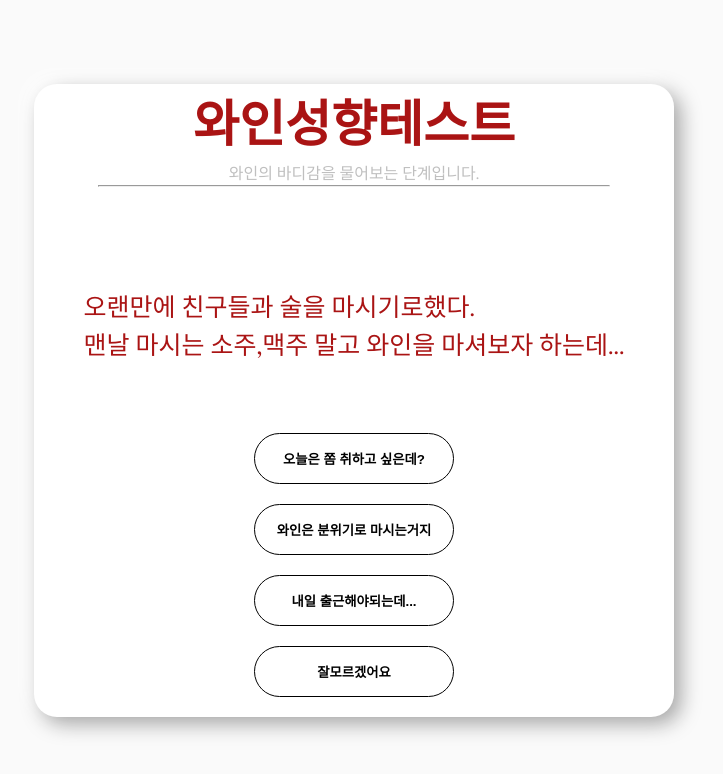
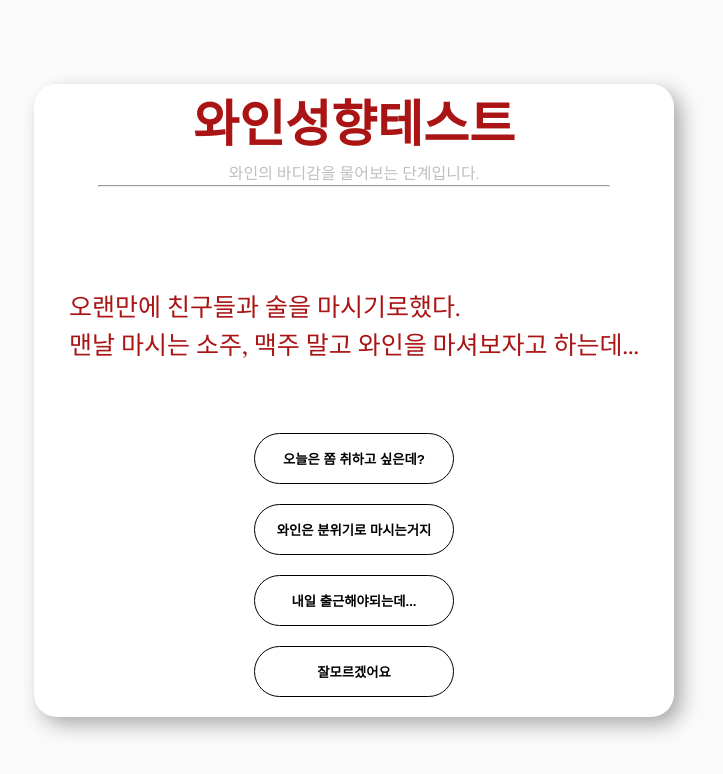
Before and after one commit to codestates/whywine-client, a React (Create React App) app: page /survey in a window 1280 px wide. Shown: the top 774 px of the page, without its empty margins (286-1009 px from the left). Built offline with nearby package versions, Linux system fonts and the light colour scheme; no server answers; a web font is replaced by a local one.

Commit message:
설문 오타 수정

```diff
--- a/src/components/templates/SurveyPages/Survey1.tsx
+++ b/src/components/templates/SurveyPages/Survey1.tsx
@@ -69,7 +69,7 @@ const Survey1 = ({ animatedItem, userTag, setUserTag }: Props) => {
       <hr className="hr"></hr>
       <SurMainText
         text1={"오랜만에 친구들과 술을 마시기로했다."}
-        text2={"맨날 마시는 소주,맥주 말고 와인을 마셔보자 하는데..."}
+        text2={"맨날 마시는 소주, 맥주 말고 와인을 마셔보자고 하는데..."}
       />
       <SurTypeTags num={1} answer={answer} getTag={getTag} />
     </div>
--- a/src/components/templates/SurveyPages/Survey2.tsx
+++ b/src/components/templates/SurveyPages/Survey2.tsx
@@ -66,7 +66,7 @@ export default function Survey2({ animatedItem, userTag, setUserTag }: Props) {
       </div>
       <hr className="hr"></hr>
       <SurMainText
-        text1={"방금 꿀맛같은 퇴근을한 당신, 오늘의 기분은?"}
+        text1={"방금 꿀 맛 같은 퇴근을 한 당신, 오늘의 기분은?"}
         text2={""}
       />
       <SurTypeTags num={2} answer={answer} getTag={getTag} />
--- a/src/components/templates/SurveyPages/Survey3.tsx
+++ b/src/components/templates/SurveyPages/Survey3.tsx
@@ -66,8 +66,8 @@ const Survey3 = ({ animatedItem, userTag, setUserTag }: Props) => {
       </div>
       <hr className="hr"></hr>
       <SurMainText
-        text1={"새해선물로 생전 처음보는 와인이 들어왔다."}
-        text2={"이 와인과 같이 먹고싶은 음식은?"}
+        text1={"새해 선물로 생전 처음보는 와인이 들어왔다."}
+        text2={"이 와인과 같이 먹고 싶은 음식은?"}
       />
       <SurTypeTags num={3} answer={answer} getTag={getTag} />
     </div>
```
